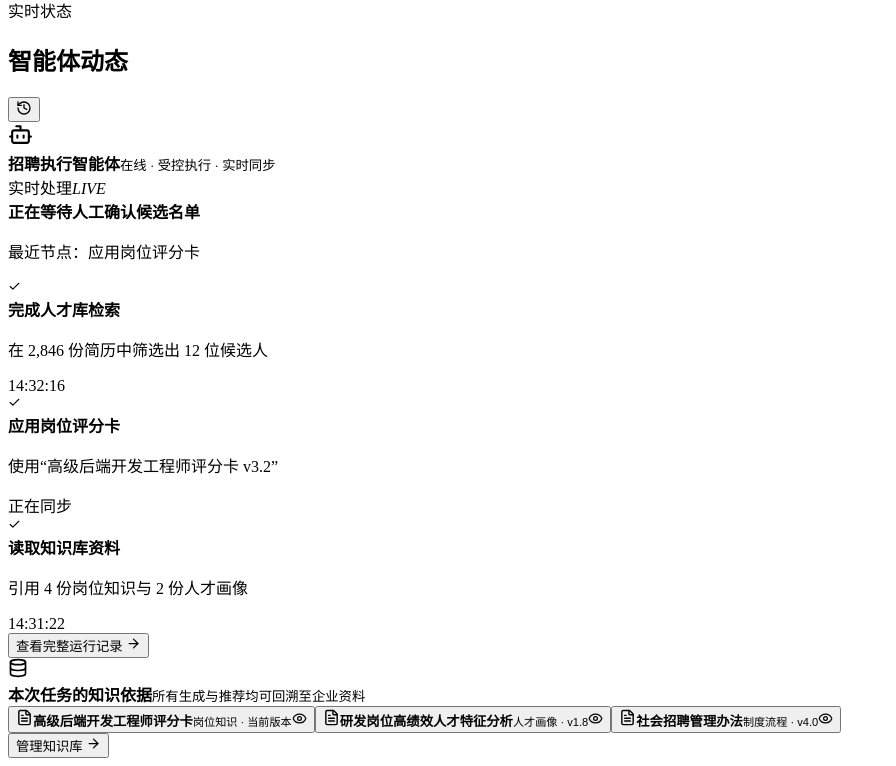
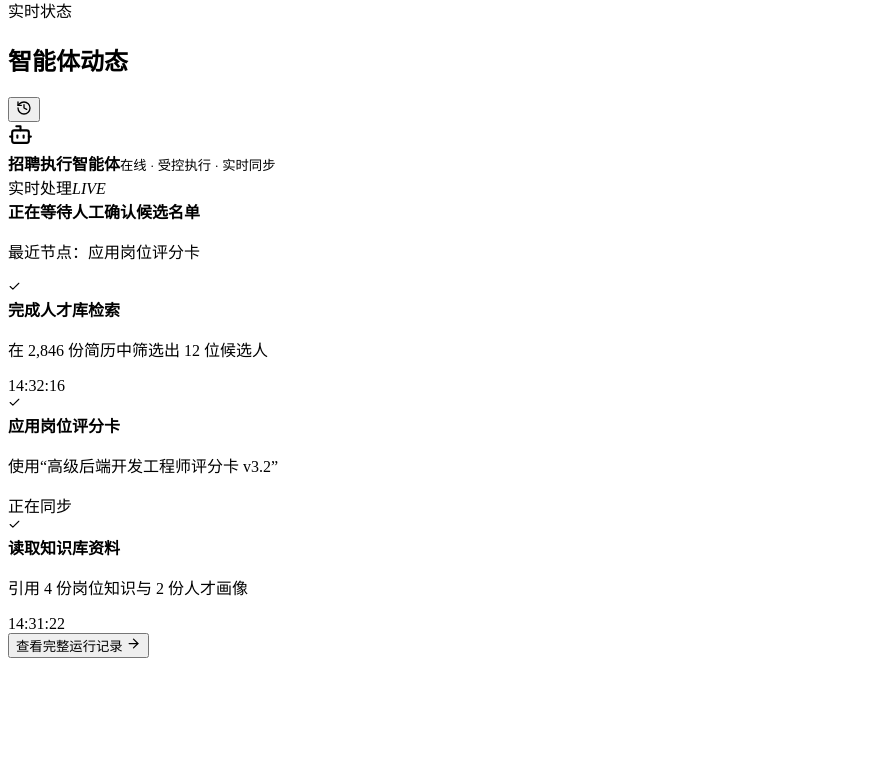
Before and after one commit to MaxL3e/smartai, a React (Vite) app: page / in a window 1280 px wide. Shown: the part 820-1586 px from the top of the page, without its empty margins (0-896 px from the left). After the commit the page ends 1486 px from the top, so only its background shows below. Built offline with nearby package versions, Linux system fonts and the light colour scheme; the HTML template or start-up script is replaced by a standard one.

Commit message:
refactor: simplify agent workspace

```diff
--- a/src/App.jsx
+++ b/src/App.jsx
@@ -19,7 +19,6 @@ import {
   Circle,
   CircleHelp,
   Clock3,
-  Database,
   Download,
   Edit3,
   Eye,
@@ -877,7 +876,7 @@ function Topbar({ setView, notifications, notificationOpen, setNotificationOpen,
   );
 }
 
-function Workspace({ flowStep, selectedCandidates, candidatePool, setSelectedCandidate, knowledge, setView, advanceFlow, events, activeTask, updateActiveTask, notify, pushEvent, openDialog }) {
+function Workspace({ flowStep, selectedCandidates, candidatePool, setSelectedCandidate, setView, advanceFlow, events, activeTask, updateActiveTask, notify, pushEvent }) {
   const stageMessage = {
     岗位方案: '正在等待人工确认岗位方案',
     人才搜索: '正在检索集团人才库并生成匹配排序',
@@ -914,8 +913,6 @@ function Workspace({ flowStep, selectedCandidates, candidatePool, setSelectedCan
   const currentActivity = activityFeed[activityCursor % Math.max(activityFeed.length, 1)];
   const elapsedSeconds = 8 * 60 + 42 + liveSeconds;
   const elapsedLabel = `${Math.floor(elapsedSeconds / 60)} 分 ${String(elapsedSeconds % 60).padStart(2, '0')} 秒`;
-  const portraitKnowledge = knowledge.find((item) => item.id === (activeTask.role.includes('数据') ? 10 : 3));
-  const policyKnowledge = knowledge.find((item) => item.id === 5);
   const primaryAction = {
     岗位方案: { label: '审核岗位方案', action: () => setView('roleplan') },
     人才搜索: { label: '运行人才搜索', action: advanceFlow },
@@ -1028,15 +1025,6 @@ function Workspace({ flowStep, selectedCandidates, candidatePool, setSelectedCan
         </aside>
       </div>
 
-      <section className="knowledge-citations">
-        <div className="citation-title"><Database size={20} /><div><strong>本次任务的知识依据</strong><small>所有生成与推荐均可回溯至企业资料</small></div></div>
-        <div className="citation-files">
-          <button onClick={() => openDialog('scorecard')}><FileText size={17} /><span><strong>{activeTask.role}评分卡</strong><small>岗位知识 · 当前版本</small></span><Eye size={15} /></button>
-          {portraitKnowledge && <button onClick={() => openDialog('knowledge', { item: portraitKnowledge })}><FileText size={17} /><span><strong>{portraitKnowledge.title}</strong><small>{portraitKnowledge.type} · {portraitKnowledge.version}</small></span><Eye size={15} /></button>}
-          {policyKnowledge && <button onClick={() => openDialog('knowledge', { item: policyKnowledge })}><FileText size={17} /><span><strong>{policyKnowledge.title}</strong><small>{policyKnowledge.type} · {policyKnowledge.version}</small></span><Eye size={15} /></button>}
-        </div>
-        <button className="text-button" onClick={() => setView('knowledge')}>管理知识库 <ArrowRight size={15} /></button>
-      </section>
     </>
   );
 }
--- a/src/styles.css
+++ b/src/styles.css
@@ -197,20 +197,6 @@ kbd { padding: 2px 5px; color: #7b8790; font: 10px inherit; background: white; b
 .event-item.active time { color: var(--green); font-weight: 600; }
 .activity-empty { display: flex; align-items: center; gap: 7px; padding: 13px 0; color: var(--muted); font-size: 9px; }
 .full-link { width: 100%; min-height: 34px; display: flex; align-items: center; justify-content: center; gap: 5px; color: var(--cyan); font-size: 10px; background: #fafcfc; border: 0; border-top: 1px solid var(--line); }
-
-.knowledge-citations { min-height: 60px; display: grid; grid-template-columns: minmax(180px,.7fr) minmax(350px,1.3fr) auto; align-items: center; gap: 16px; margin-top: 12px; padding: 9px 14px; background: #edf2f3; border: 1px solid #dae3e5; border-radius: 6px; }
-.citation-title { display: flex; align-items: center; gap: 10px; }
-.citation-title > svg { color: var(--cyan); }
-.citation-title > div { display: grid; gap: 2px; }
-.citation-title strong { font-size: 12px; }
-.citation-title small { color: var(--muted); font-size: 9px; }
-.citation-files { display: grid; grid-template-columns: repeat(3, minmax(0,1fr)); gap: 6px; }
-.citation-files button { min-width: 0; display: grid; grid-template-columns: 20px minmax(0,1fr) 16px; align-items: center; gap: 7px; padding: 8px; text-align: left; background: rgba(255,255,255,.72); border: 1px solid #dfe7e9; border-radius: 5px; }
-.citation-files button > svg:first-child { color: #63828d; }
-.citation-files span { min-width: 0; display: grid; gap: 2px; }
-.citation-files strong, .citation-files small { overflow: hidden; text-overflow: ellipsis; white-space: nowrap; }
-.citation-files strong { font-size: 10px; }
-.citation-files small { color: var(--muted); font-size: 8px; }
 
 .toolbar-band, .match-summary { min-height: 48px; display: flex; align-items: center; gap: 8px; margin-bottom: 10px; padding: 7px 10px; background: white; border: 1px solid var(--line); border-radius: 6px; }
 .search-field { min-width: 220px; height: 34px; display: flex; align-items: center; gap: 8px; padding: 0 10px; color: var(--soft); background: #f7f9fa; border: 1px solid var(--line); border-radius: 5px; }
@@ -832,8 +818,6 @@ button.table-row:hover { background: #fafcfc; }
 
 @media (max-width: 1180px) {
   .dashboard-grid { grid-template-columns: 1fr; }
-  .knowledge-citations { grid-template-columns: 1fr auto; }
-  .citation-files { grid-row: 2; grid-column: 1 / -1; }
   .knowledge-overview { grid-template-columns: repeat(2,1fr); }
   .evaluation-hero { grid-template-columns: minmax(210px,1fr) 160px; }
   .eval-conclusion { grid-column: 1 / -1; padding-top: 13px; border-top: 1px solid rgba(255,255,255,.12); }
@@ -908,9 +892,6 @@ button.table-row:hover { background: #fafcfc; }
   .candidate-tags { display: none; }
   .decision-bar { align-items: flex-start; flex-direction: column; }
   .decision-bar .btn { width: 100%; }
-  .knowledge-citations { grid-template-columns: 1fr; }
-  .citation-files { grid-row: auto; grid-column: auto; grid-template-columns: 1fr; }
-  .knowledge-citations > .text-button { justify-self: start; }
   .toolbar-band { align-items: stretch; flex-wrap: wrap; }
   .toolbar-band .search-field { flex-basis: 100%; }
   .table-panel { overflow-x: auto; }
```
